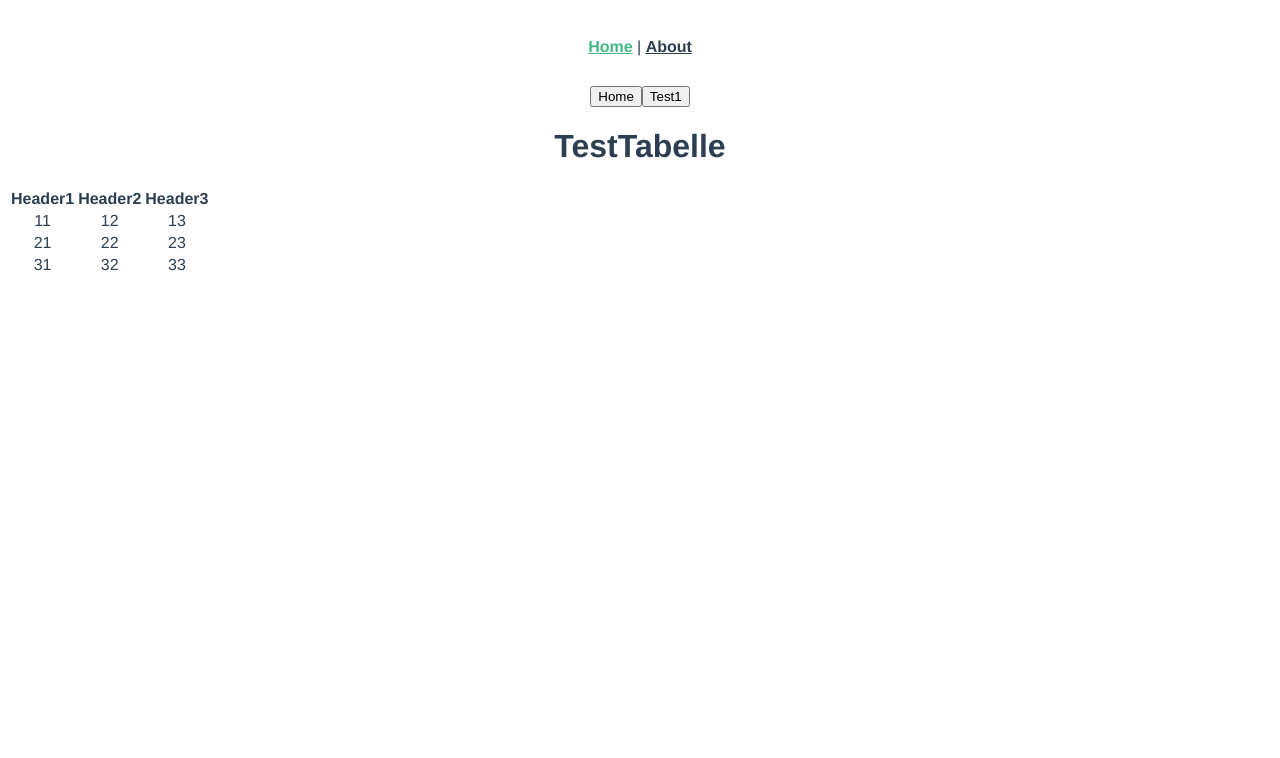
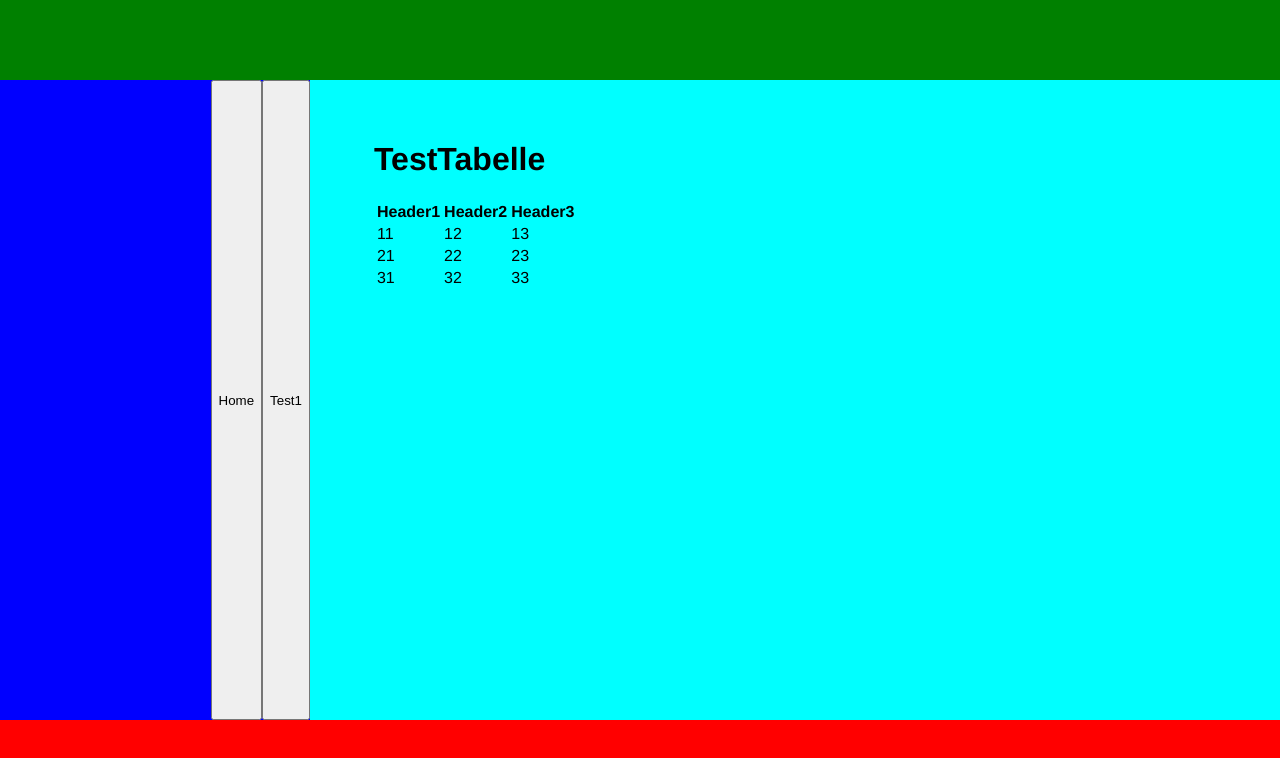
Before and after one commit to Ebbyplay/ags_temperaturverwaltung_frontend, a Vue app: page / in a window 1280 px wide. Shown: the top 758 px of the page. Built offline with nearby package versions, Linux system fonts and the light colour scheme; no server answers.

Commit message:
made generell layout

```diff
--- a/src/App.vue
+++ b/src/App.vue
@@ -1,30 +1,65 @@
 <template>
-  <div id="nav">
-    <router-link to="/">Home</router-link> |
-    <router-link to="/about">About</router-link>
+  <div id="header">
+    <!--TODO: Header View-->
   </div>
-  <router-view/>
+  <div id="main">
+    <div id="nav"></div>
+    <NavigationCom />
+    <div id="content">
+      <router-view />
+    </div>
+  </div>
+  <div id="footer">
+    <!--TODO: Footer View-->
+  </div>
 </template>
 
-<style>
+<script>
+import NavigationCom from "@/components/NavigationCom.vue";
+
+export default {
+  name: "Home",
+  components: { NavigationCom },
+};
+</script>
+
+<style lang="scss">
+body {
+  margin: 0;
+  padding: 0;
+}
+
 #app {
   font-family: Avenir, Helvetica, Arial, sans-serif;
   -webkit-font-smoothing: antialiased;
   -moz-osx-font-smoothing: grayscale;
-  text-align: center;
-  color: #2c3e50;
+  display: flex;
+  flex-direction: column;
+}
+
+#header {
+  height: 10vh;
+  background-color: green;
+}
+
+#main {
+  height: 80vh;
+  display: flex;
+  background-color: blue;
 }
 
 #nav {
-  padding: 30px;
+  width: 20vw;
 }
 
-#nav a {
-  font-weight: bold;
-  color: #2c3e50;
+#content {
+  width: 80vw;
+  background-color: cyan;
+  padding: 5vh 5vw;
 }
 
-#nav a.router-link-exact-active {
-  color: #42b983;
+#footer {
+  height: 10vh;
+  background-color: red;
 }
 </style>
--- a/src/router/index.js
+++ b/src/router/index.js
@@ -7,11 +7,13 @@ const routes = [
     name: 'Home',
     component: Home
   },
-  {
+  /*
+  { //How to add a new route with component
     path: '/about',
     name: 'About',
     component: () => import('../views/About.vue')
-  },
+  },*/
+
   {
     path: "/:catchAll(.*)",
     component: Home, //TODO NotFound Component
--- a/src/views/Home.vue
+++ b/src/views/Home.vue
@@ -1,6 +1,5 @@
 <template>
   <div class="home">
-    <NavigationCom />
     <TableCom
       :dataSetName="dataSetName"
       :tableHeader="tableHeader"
@@ -12,14 +11,12 @@
 
 <script>
 import TableCom from "@/components/TableCom.vue";
-import NavigationCom from "@/components/NavigationCom.vue";
-import axios from 'axios';
+import axios from "axios";
 
 export default {
   name: "Home",
   components: {
     TableCom,
-    NavigationCom,
   },
   data: function data() {
     return {
@@ -30,13 +27,13 @@ export default {
         ["21", "22", "23"],
         ["31", "32", "33"],
       ],
-      info: ''
+      info: "",
     };
   },
- mounted() {
-   axios
-      .get('https://api.coindesk.com/v1/bpi/currentprice.json')
-      .then(response => (this.info = response))
- },
+  mounted() {
+    axios
+      .get("https://api.coindesk.com/v1/bpi/currentprice.json")
+      .then((response) => (this.info = response));
+  },
 };
 </script>
```
Also changed, not shown: src/assets/logo.png (deleted), src/store/index.js (line endings or trailing spaces).
